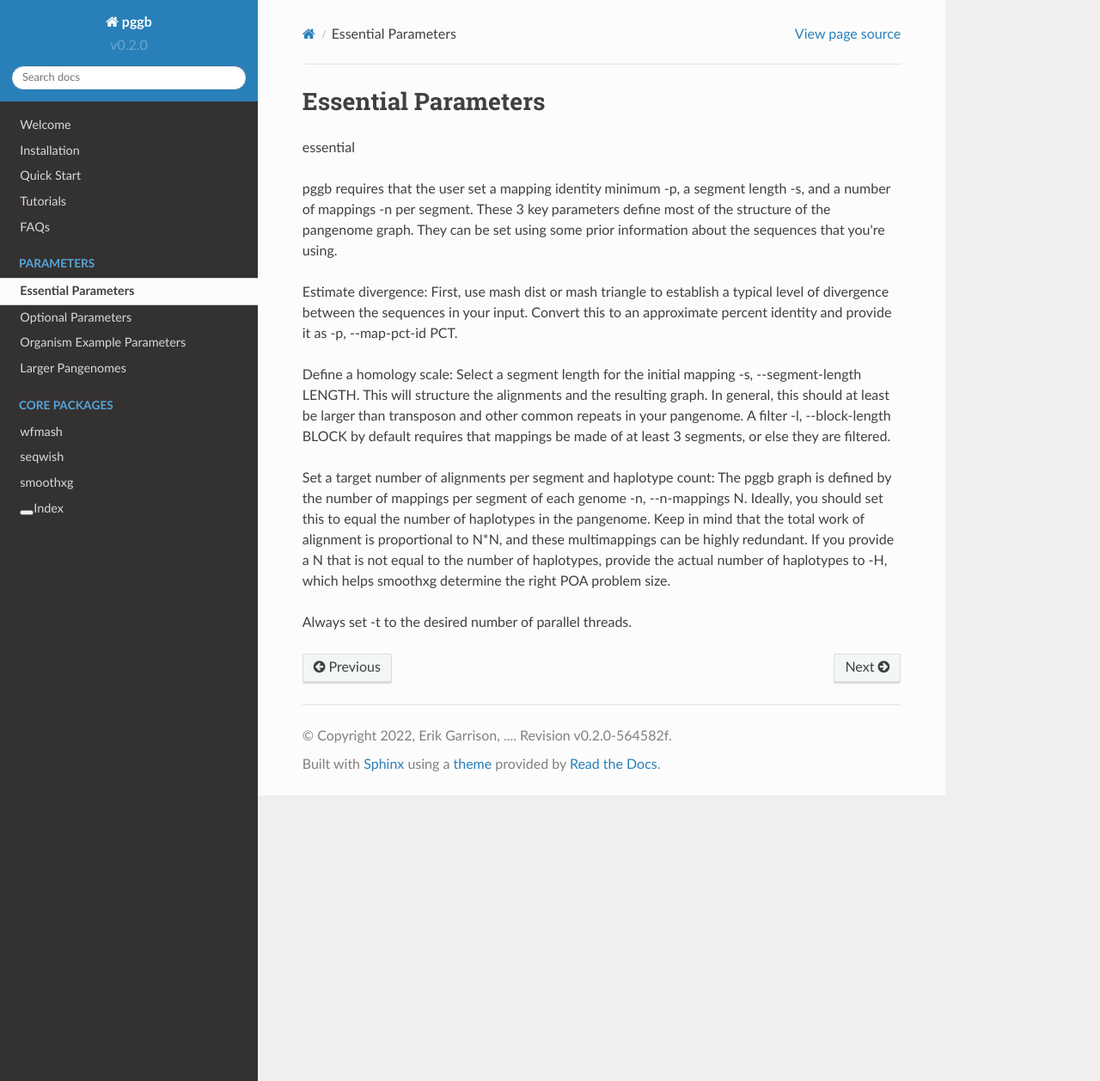
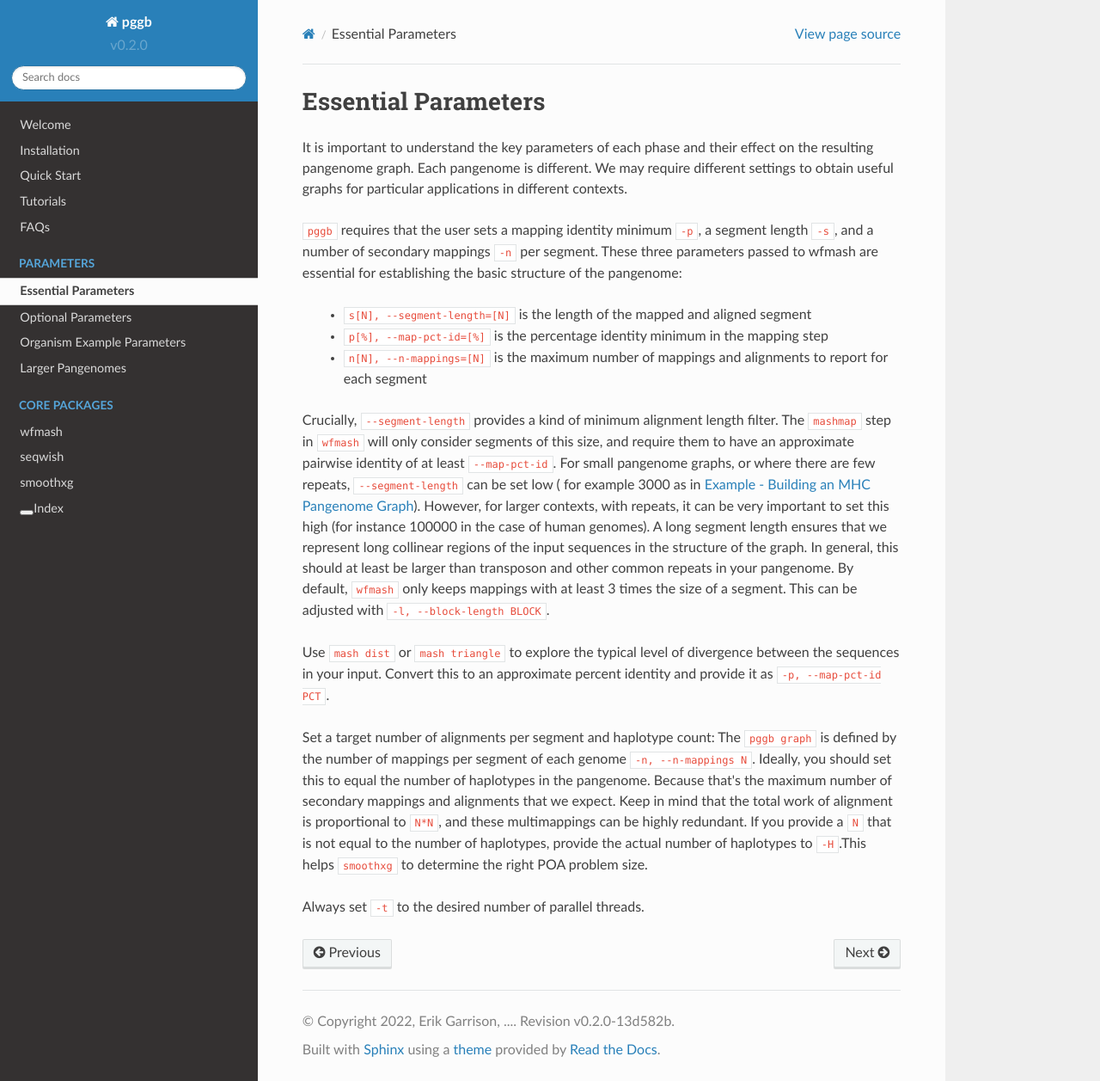
Before and after one commit to pangenome/pggb, a Sphinx documentation site: the page built from docs/rst/essential_parameters.rst, in a window 1280 px wide and 1257 px high. Shown: the whole window at 86% size. Built offline with Sphinx 7.4.7 and the Read the Docs theme 2.0.0, drawn with Linux system fonts in a browser that asks for light colours.

Commit message:
docs: essential parameters

```diff
--- a/docs/conf.py
+++ b/docs/conf.py
@@ -20,13 +20,13 @@ sys.path.insert(0, os.path.abspath('../lib/'))
 # -- Project information -----------------------------------------------------
 
 project = u'pggb'
-copyright = '2022, Erik Garrison, .... Revision v0.2.0-564582f'
+copyright = '2022, Erik Garrison, .... Revision v0.2.0-13d582b'
 author = u'Erik Garrison, ...'
 
 # The short X.Y version
 version = 'v0.2.0'
 # The full version, including alpha/beta/rc tags
-release = '564582f'
+release = '13d582b'
 
 
 # -- General configuration ---------------------------------------------------
--- a/docs/rst/essential_parameters.rst
+++ b/docs/rst/essential_parameters.rst
@@ -7,22 +7,29 @@ Essential Parameters
 .. toctree::
     :maxdepth: 1
 
-essential
+It is important to understand the key parameters of each phase and their effect on the resulting pangenome graph.
+Each pangenome is different. We may require different settings to obtain useful graphs for particular applications in different contexts.
 
-pggb requires that the user set a mapping identity minimum -p, a segment length -s, and a number of mappings -n per segment.
-These 3 key parameters define most of the structure of the pangenome graph. They can be set using some prior information about the sequences that you're using.
+``pggb`` requires that the user sets a mapping identity minimum ``-p``, a segment length ``-s``, and a number of secondary mappings ``-n`` per segment.
+These three parameters passed to wfmash are essential for establishing the basic structure of the pangenome:
 
-Estimate divergence: First, use mash dist or mash triangle to establish a typical level of divergence between the sequences in your input.
-Convert this to an approximate percent identity and provide it as -p, --map-pct-id PCT.
+    - ``s[N], --segment-length=[N]`` is the length of the mapped and aligned segment
+    - ``p[%], --map-pct-id=[%]`` is the percentage identity minimum in the mapping step
+    - ``n[N], --n-mappings=[N]`` is the maximum number of mappings and alignments to report for each segment
 
-Define a homology scale: Select a segment length for the initial mapping -s, --segment-length LENGTH. This will structure the alignments
-and the resulting graph. In general, this should at least be larger than transposon and other common repeats in your pangenome.
-A filter -l, --block-length BLOCK by default requires that mappings be made of at least 3 segments, or else they are filtered.
+Crucially, ``--segment-length`` provides a kind of minimum alignment length filter. The ``mashmap`` step in ``wfmash`` will only consider segments of this size,
+and require them to have an approximate pairwise identity of at least ``--map-pct-id``. For small pangenome graphs, or where there are few repeats, ``--segment-length``
+can be set low ( for example 3000 as in :ref:`quick_start_example`). However, for larger contexts, with repeats, it can be very important to set this high (for instance 100000 in the case of human genomes).
+A long segment length ensures that we represent long collinear regions of the input sequences in the structure of the graph. In general, this should at least be larger than transposon and other common repeats in your pangenome.
+By default, ``wfmash`` only keeps mappings with at least 3 times the size of a segment. This can be adjusted with ``-l, --block-length BLOCK``.
 
-Set a target number of alignments per segment and haplotype count: The pggb graph is defined by the number of mappings per segment
-of each genome -n, --n-mappings N. Ideally, you should set this to equal the number of haplotypes in the pangenome.
-Keep in mind that the total work of alignment is proportional to N*N, and these multimappings can be highly redundant.
-If you provide a N that is not equal to the number of haplotypes, provide the actual number of haplotypes to -H, which helps
-smoothxg determine the right POA problem size.
+Use ``mash dist`` or ``mash triangle`` to explore the typical level of divergence between the sequences in your input. Convert this to an approximate percent identity and provide it as ``-p, --map-pct-id PCT``.
 
-Always set -t to the desired number of parallel threads.
+Set a target number of alignments per segment and haplotype count: The ``pggb graph`` is defined by the number of mappings per segment
+of each genome ``-n, --n-mappings N``. Ideally, you should set this to equal the number of haplotypes in the pangenome.
+Because that's the maximum number of secondary mappings and alignments that we expect.
+Keep in mind that the total work of alignment is proportional to ``N*N``, and these multimappings can be highly redundant.
+If you provide a ``N`` that is not equal to the number of haplotypes, provide the actual number of haplotypes to ``-H``.This helps
+``smoothxg`` to determine the right POA problem size.
+
+Always set ``-t`` to the desired number of parallel threads.
--- a/docs/rst/quick_start.rst
+++ b/docs/rst/quick_start.rst
@@ -39,6 +39,8 @@ To build a graph from a 9-haplotype ``input.fa``, in the directory ``output``, s
     -t 16         #the number of threads
 
 The final process output will be called ``outdir/input.fa*smooth.fix.gfa``. By default, several intermediate files are produced.
+
+.. _quick_start_example:
 
 -----------------------------------------
 Example - Building an MHC Pangenome Graph
```
